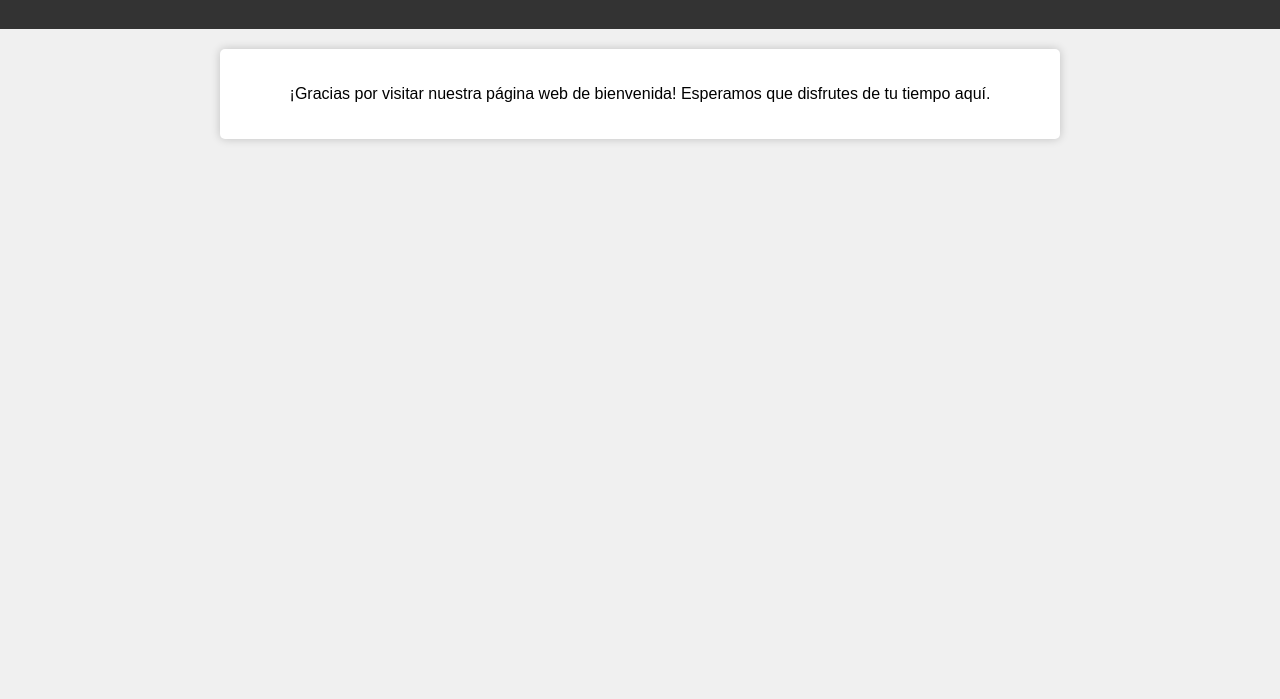
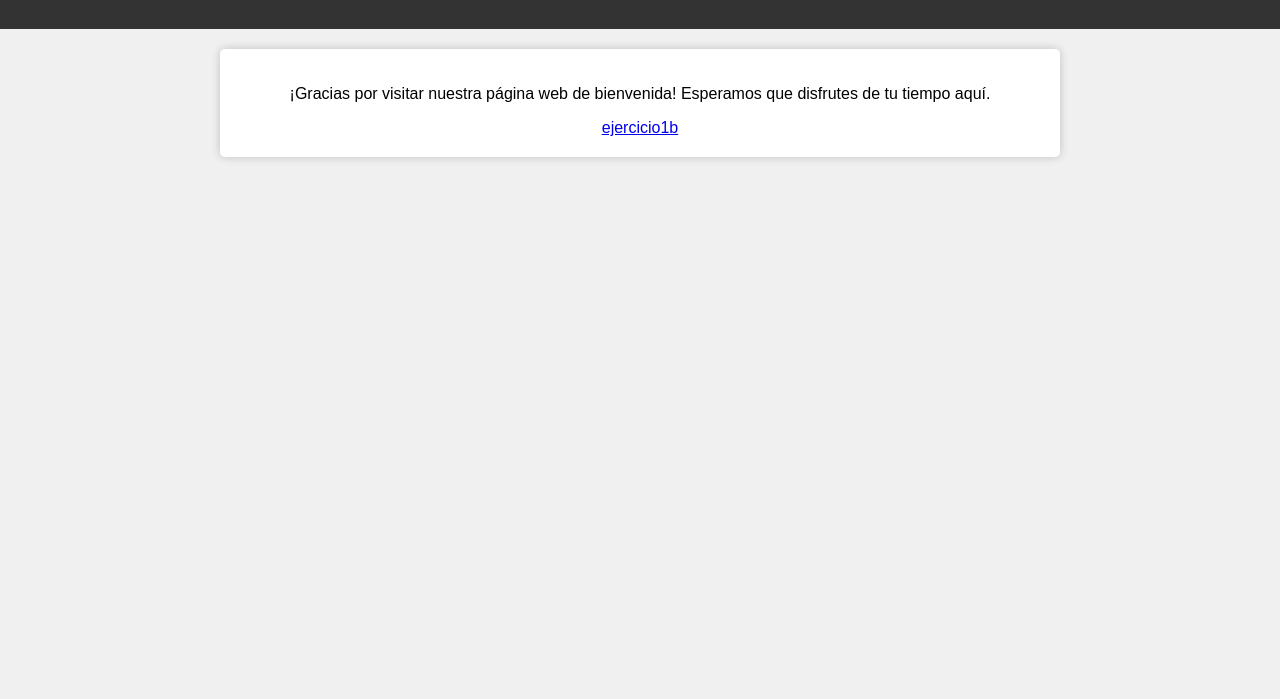
Before and after one commit to AlexHernandezSV/guia31_TPI115, a plain HTML site: page index.html in a window 1280 px wide. Shown: the part 101-800 px from the top of the page. Drawn offline with Linux system fonts and the light colour scheme.

Commit message:
prueba de ejercicio

```diff
--- a/index.html
+++ b/index.html
@@ -38,6 +38,7 @@
     </header>
     <div class="container">
         <p>¡Gracias por visitar nuestra página web de bienvenida! Esperamos que disfrutes de tu tiempo aquí.</p>
+        <a href="/HG16037-ejercicio1b.xml">ejercicio1b</a>
     </div>
 </body>
 </html>
```
